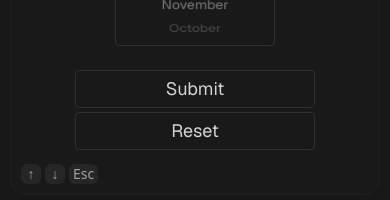
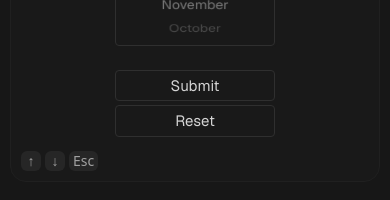
Before and after one commit to fedorivanenko/fedor-ivanenko-personal-website, a Next.js app: page /craft/wheel-picker in a window 390 px wide. Shown: the part 633-833 px from the top of the page. Built offline with nearby package versions, Linux system fonts and the light colour scheme.

Commit message:
fix mobile layout

```diff
--- a/app/craft/wheel-picker/example.tsx
+++ b/app/craft/wheel-picker/example.tsx
@@ -9,7 +9,7 @@ import { monthOptions, formSchema } from "./src/implementations/data";
 import { toast } from "sonner"
 
 export function Button(props: React.ButtonHTMLAttributes<HTMLButtonElement>) {
-  return <button className="border text-lg sm:text-sm w-full py-1 cursor-pointer border-border rounded hover:bg-accent/20 transition-colors" {...props} />;
+  return <button className="border text-sm w-full py-1 cursor-pointer border-border rounded hover:bg-accent/20 transition-colors" {...props} />;
 }
 
 function Example() {
@@ -61,7 +61,7 @@ function Example() {
           </WheelPickerWrapper>
         )}
       />
-      <div className="flex flex-col space-y-1 w-60 sm:w-40">
+      <div className="flex flex-col space-y-1 w-40">
         <Button type="submit">Submit</Button>
         <Button type="reset">Reset</Button>
       </div>
```
